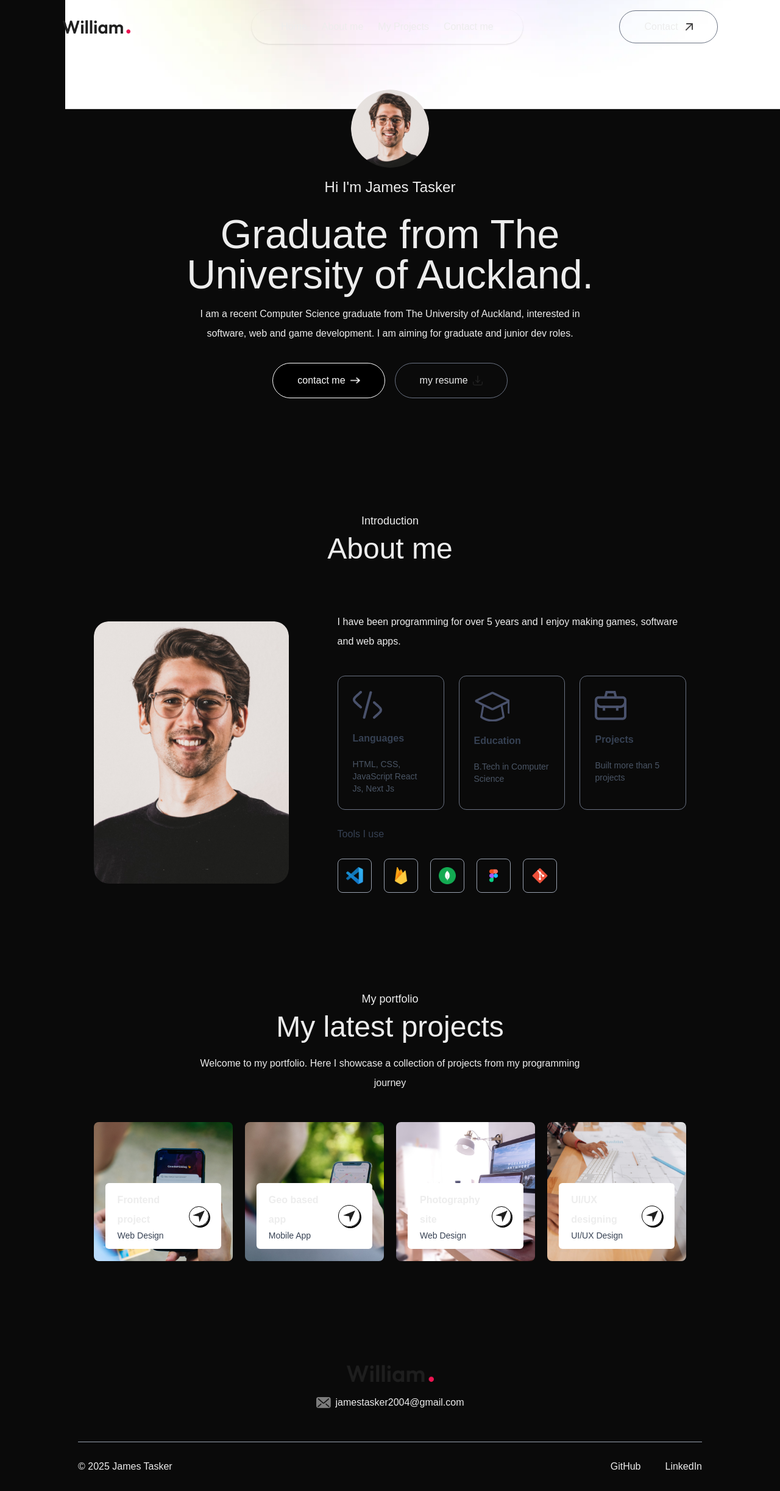
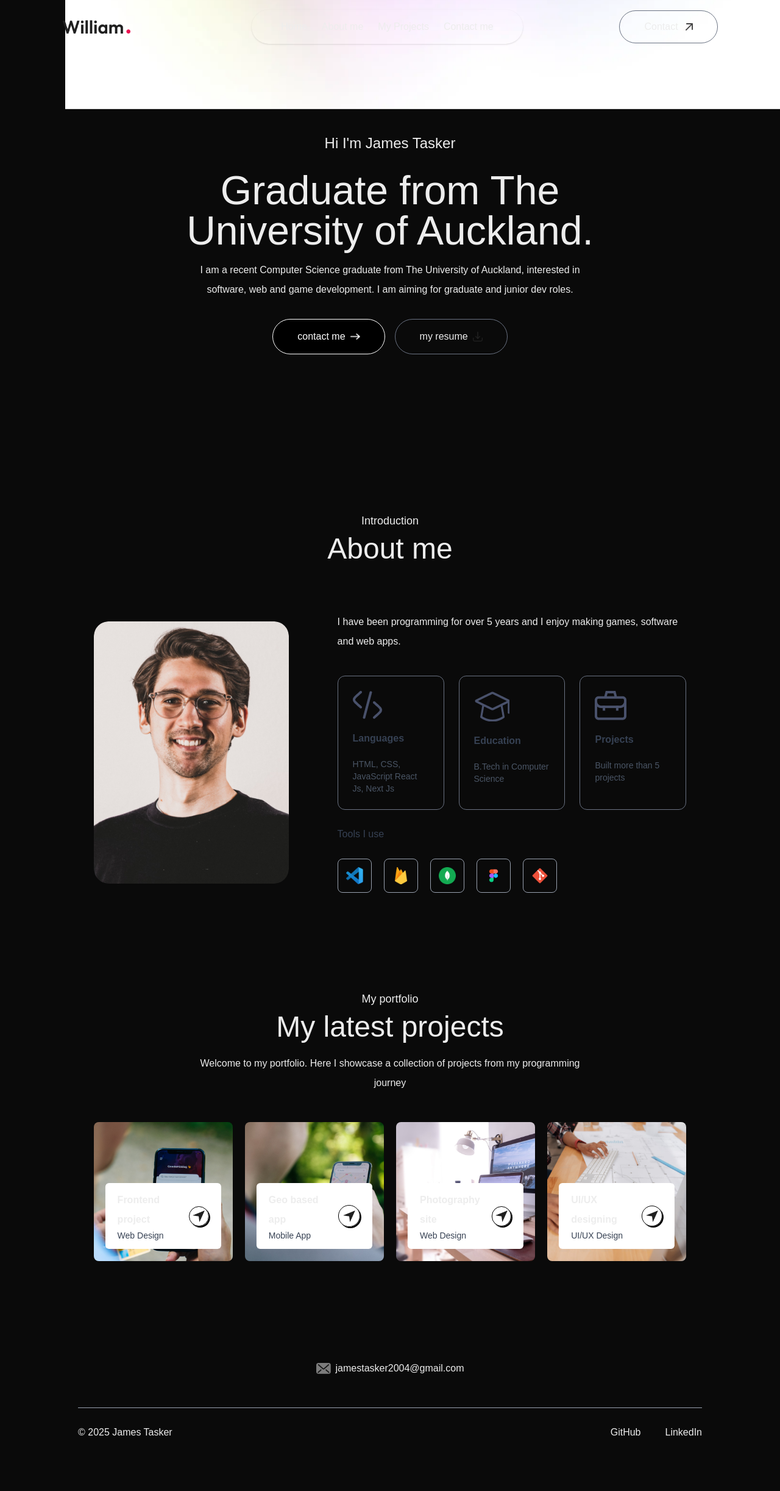
Before and after one commit to TaskerJ72129/portfolio, a Next.js app: page / in a window 1280 px wide. Shown: the whole page at 61% size. After the commit the page ends 2389 px from the top, so only its background shows below. Built offline with nearby package versions, Linux system fonts and the light colour scheme.

Commit message:
commented out wrong images for now

```diff
--- a/components/Footer.jsx
+++ b/components/Footer.jsx
@@ -6,7 +6,7 @@ const Footer = () => {
   return (
     <div id='contact'>
       <div className='mt-20'>
-        <Image src={assets.logo} alt='' className='w-36 mx-auto mb-2' />
+        {/* <Image src={assets.logo} alt='' className='w-36 mx-auto mb-2' /> */}
 
         <div className='w-max flex items-center gap-2 mx-auto'>
           <Image src={assets.mail_icon} alt='' className='w-6' />
--- a/components/Header.tsx
+++ b/components/Header.tsx
@@ -5,9 +5,9 @@ import { assets } from '@/assets/assets'
 const Header = () => {
   return (
     <div className='w-11/12 max-w-3xl text-center mx-auto h-screen flex flex-col items-center justify-center gap-4'>
-      <div>
+      {/* <div>
         <Image src={assets.profile_img} alt='' className='rounded-full w-32' />
-      </div>
+      </div> */}
       <h3 className='flex items-end gap-2 text-xl md:text-2xl mb-3'>Hi I'm James Tasker</h3>
       <h1 className='text-3xl sm:text-6xl lg:text-[66px]'>Graduate from The University of Auckland.</h1>
       <p className='max-w-2xl mx-auto'>
```
